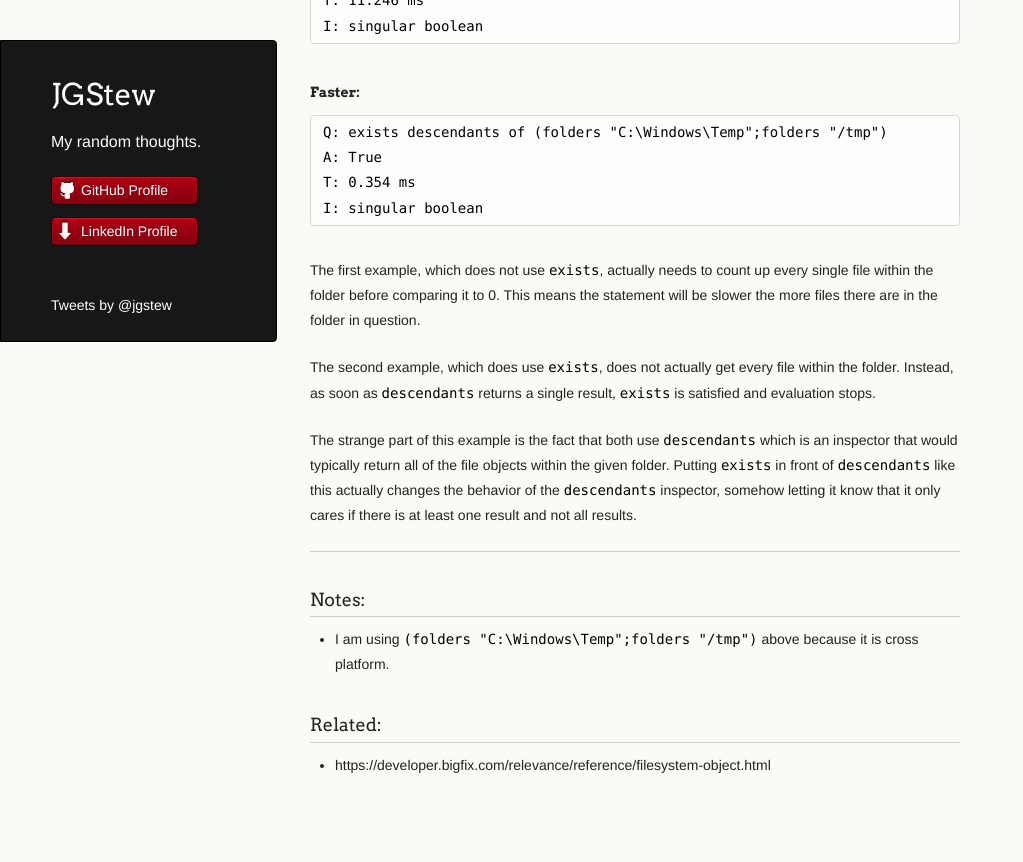
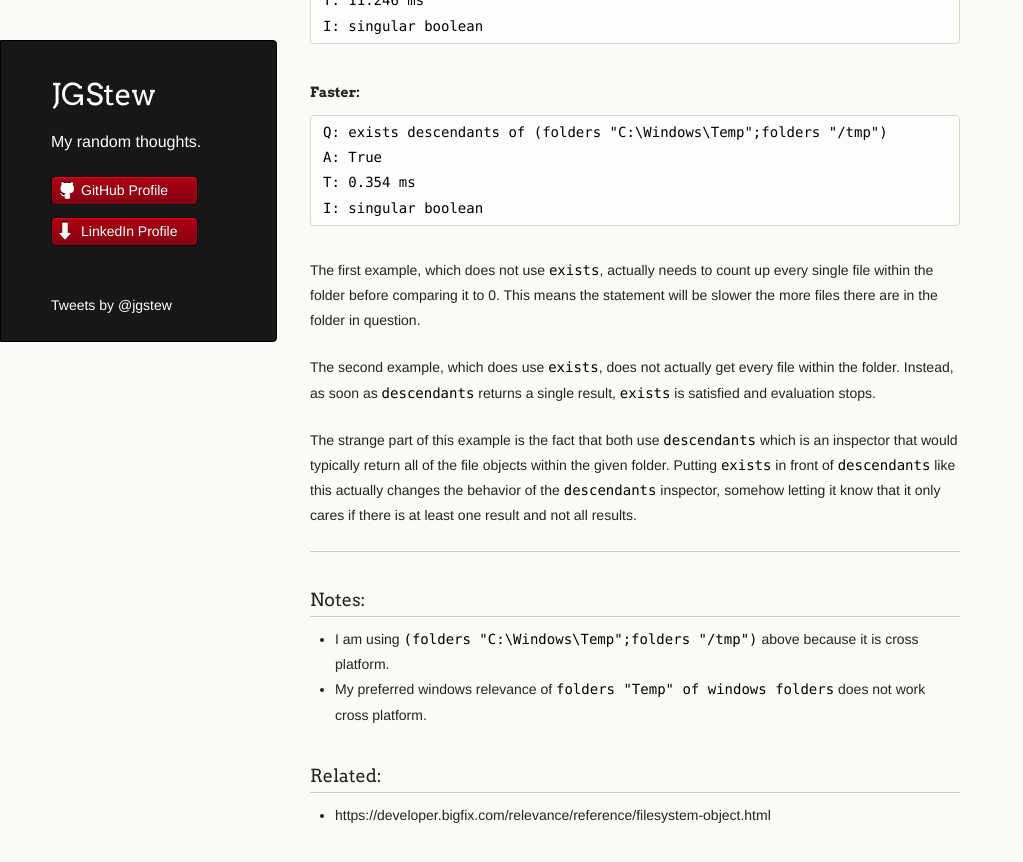
Before and after one commit to jgstew/jgstew.github.io, a Jekyll site: the page built from _posts/2016-12-01-Optimizing-BigFix-Relevance:-exists.md, in a window 1280 px wide and 900 px high, scrolled down 513 px. Shown: the top 862 px of the window, without its empty margins (0-1023 px from the left). Built offline with Jekyll 4.4.1, drawn with Linux system fonts in a browser that asks for light colours; comment, search, counter and statistics services are not loaded.

Commit message:
Update 2016-12-01-Optimizing-BigFix-Relevance:-exists.md

```diff
--- a/_posts/2016-12-01-Optimizing-BigFix-Relevance:-exists.md
+++ b/_posts/2016-12-01-Optimizing-BigFix-Relevance:-exists.md
@@ -31,6 +31,7 @@ The strange part of this example is the fact that both use `descendants` which i
 ### Notes:
 
 - I am using `(folders "C:\Windows\Temp";folders "/tmp")` above because it is cross platform.
+ - My preferred windows relevance of `folders "Temp" of windows folders` does not work cross platform.
 
 ### Related:
 
```
